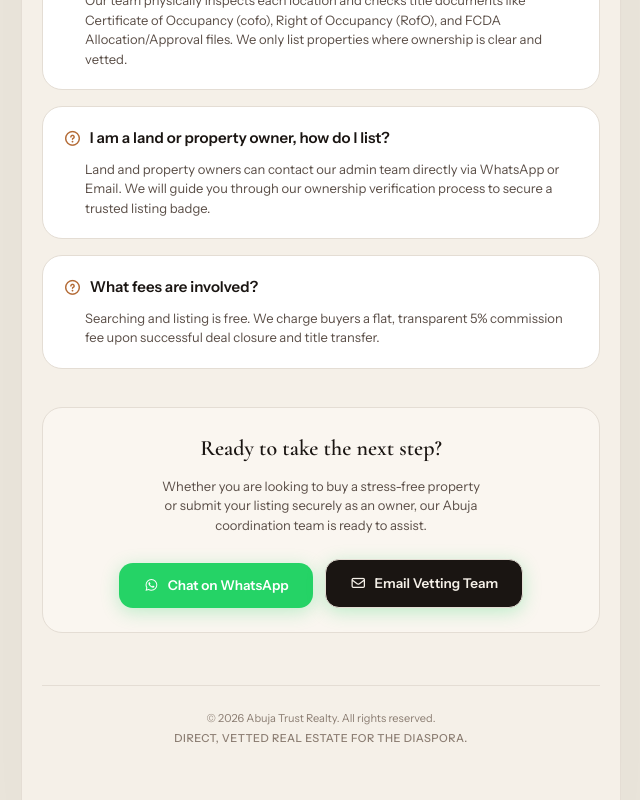
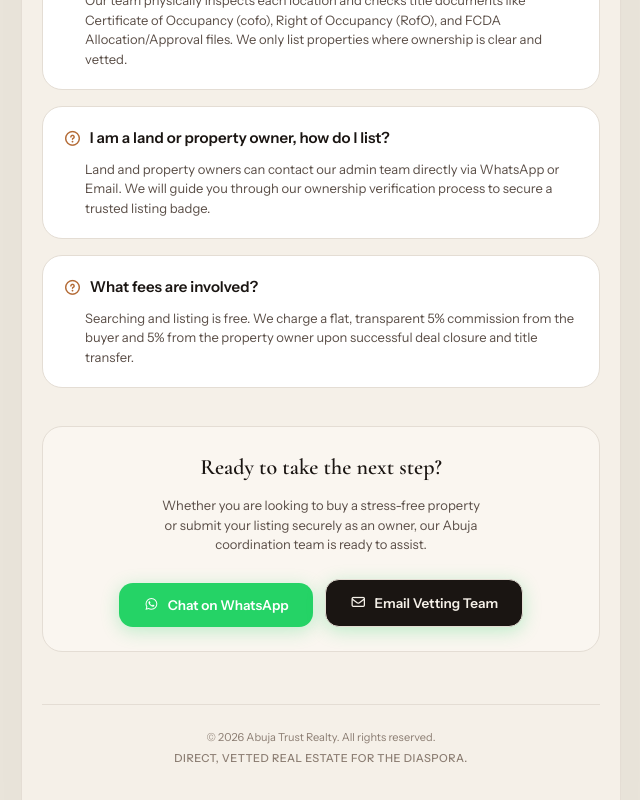
Before and after one commit to Godsom777/abuja-trust-realty, a Next.js app: page /about in a window 1280 px wide. Shown: the part 2097-2897 px from the top of the page, without its empty margins (319-959 px from the left). Built offline with nearby package versions, Linux system fonts and the light colour scheme; a web font is replaced by a local one.

Commit message:
fix: update commission percentage to 5% from both buyer and owner

```diff
--- a/src/app/about/page.js
+++ b/src/app/about/page.js
@@ -44,7 +44,7 @@
     },
     {
       q: "What fees are involved?",
-      a: "Searching and listing is free. We charge buyers a flat, transparent 5% commission fee upon successful deal closure and title transfer."
+      a: "Searching and listing is free. We charge a flat, transparent 5% commission from the buyer and 5% from the property owner upon successful deal closure and title transfer."
     }
   ];
 
--- a/src/app/abuja/[...slug]/page.js
+++ b/src/app/abuja/[...slug]/page.js
@@ -197,7 +197,7 @@
               <h3>Trust-First Transaction</h3>
               <p>
                 The owner's identity and title documents have been verified.
-                When you express interest, we create a secure WhatsApp group with you, the owner, and our admin team to facilitate a safe transaction. <strong>The buyer pays a 5% commission upon successful deal closure.</strong>
+                When you express interest, we create a secure WhatsApp group with you, the owner, and our admin team to facilitate a safe transaction. <strong>We charge 5% from the buyer and 5% from the property owner upon successful deal closure.</strong>
               </p>
             </div>
           </div>
```
